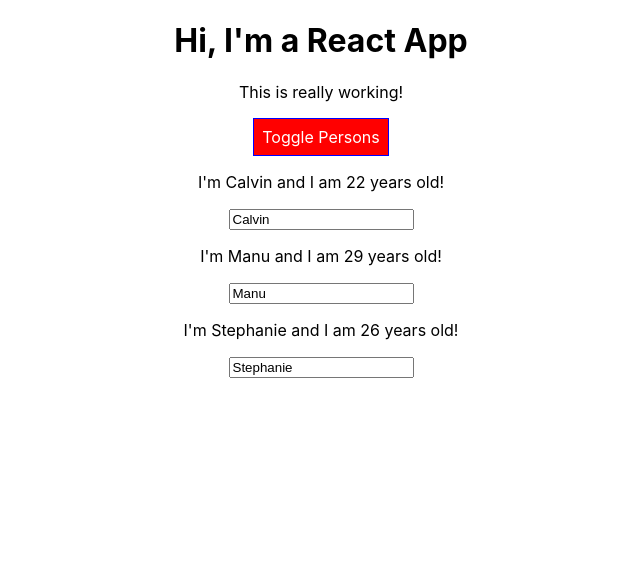
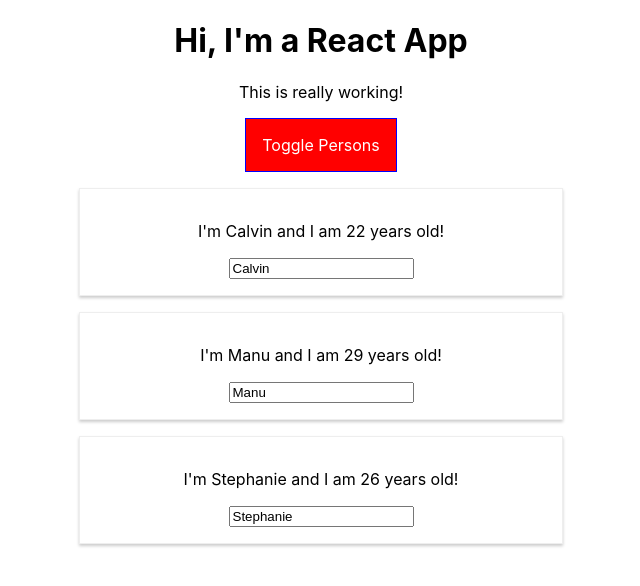
Before and after one commit to calvin1337/React, a React (Create React App) app in the folder my-app/: page / in a window 1280 px wide. Both pictures are taken after a click on the button "Toggle Persons". Shown: the top 586 px of the page, without its empty margins (319-959 px from the left). Built offline with nearby package versions, Linux system fonts and the light colour scheme.

Commit message:
Completed module 5

```diff
--- a/my-app/src/App.js
+++ b/my-app/src/App.js
@@ -52,15 +52,7 @@ class App extends Component {
 
   render() {
 
-    const style = {
-      backgroundColor: "green",
-      color: "White",
-      font: "inherit",
-      border: "1px solid blue",
-      padding: "8px",
-      cursor: "pointer",
-    };
-
+    let btnClass = "";
     let persons = null;
 
     if ( this.state.showPersons ) {
@@ -78,7 +70,8 @@ class App extends Component {
 
       );
 
-      style.backgroundColor="Red";
+          btnClass = styles.Red;
+
 
         }
 
@@ -87,6 +80,7 @@ class App extends Component {
       classes.push(styles.Red); // classes = ["red"]
     }
     if (this.state.persons.length <= 1){
+
       classes.push(styles.Bold); // classes are red and bold
     }
 
@@ -98,7 +92,7 @@ class App extends Component {
         <h1>Hi, I'm a React App</h1>
         <p className={classes.join(" ")}>This is really working!</p>
 
-        <button style={style}
+        <button class={btnClass}
         onClick={this.togglePersonsHandler}>Toggle Persons</button>
         {persons}
       </div>
--- a/my-app/src/App.module.css
+++ b/my-app/src/App.module.css
@@ -13,3 +13,26 @@
 .Header{
   background-color: blue;
 }
+
+.App button {
+  border : 1px solid blue;
+  padding : 16px;
+  background: green;
+  font: inherit;
+  color:white;
+  cursor: pointer;
+}
+
+.App button:hover{
+  background: lightgreen;
+  color: black;
+}
+
+.App button.Red{
+  background-color: red;
+}
+
+.App button.Red:hover{
+  background-color: salmon;
+  color:black;
+}
--- a/my-app/src/Person/Person.js
+++ b/my-app/src/Person/Person.js
@@ -1,13 +1,13 @@
 import React from "react";
 
 
-import "./Person.module.css";
+import classes from "./Person.module.css";
 
 
 const person = (props) => {
 
     return (
-    <div className="Person">
+    <div className={classes.Person}>
     <p onClick={props.click}>I'm {props.name} and I am {props.age} years old!</p>
     <p>{props.children}</p>
     <input type="text" onChange={props.changed} value={props.name}/>
--- a/my-app/src/Person/Person.module.css
+++ b/my-app/src/Person/Person.module.css
@@ -6,10 +6,9 @@
     padding: 16px;
     text-align: center;
 }
-/*
+
 @media (min-width: 500px){
     .Person {
         width: 450px;
     }
 }
-*/
```
